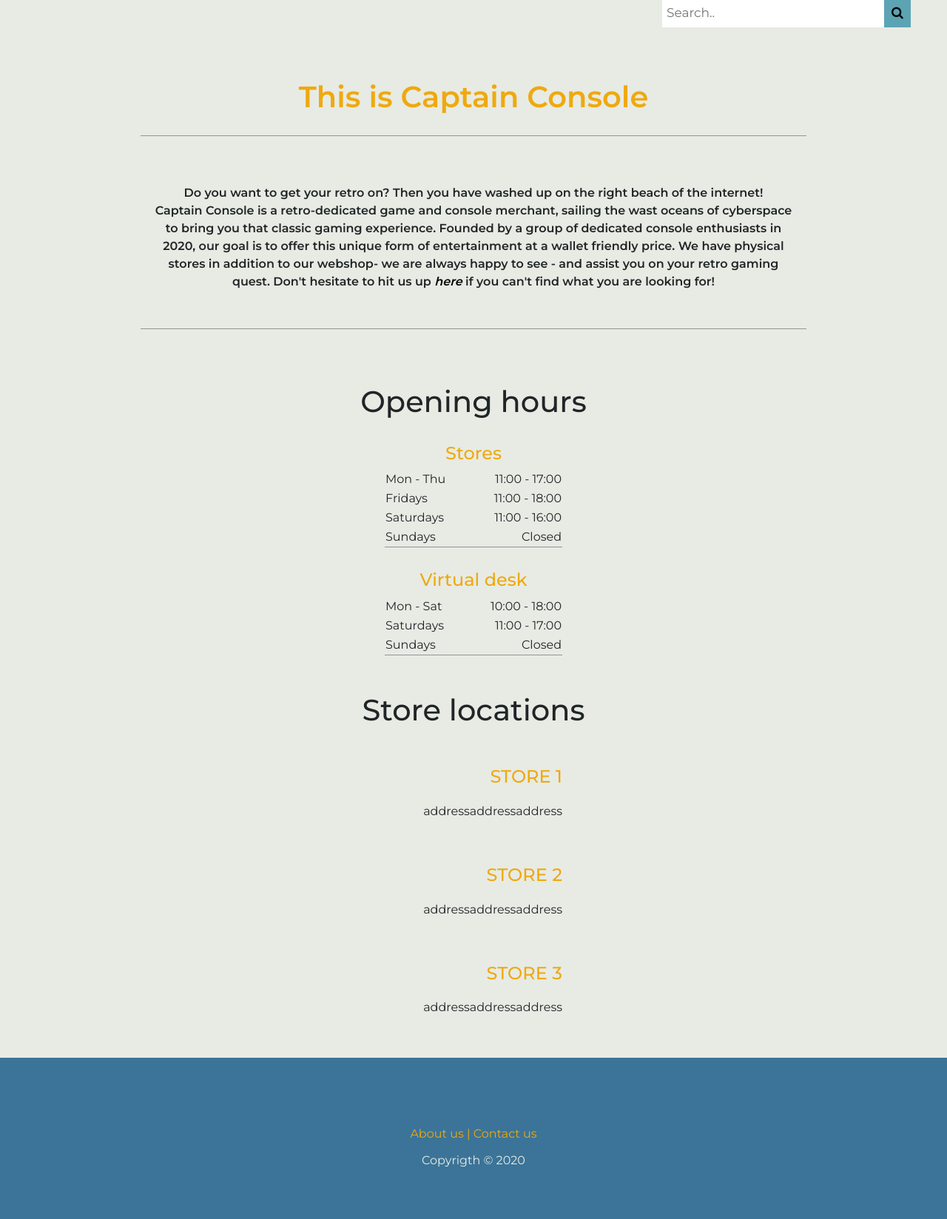
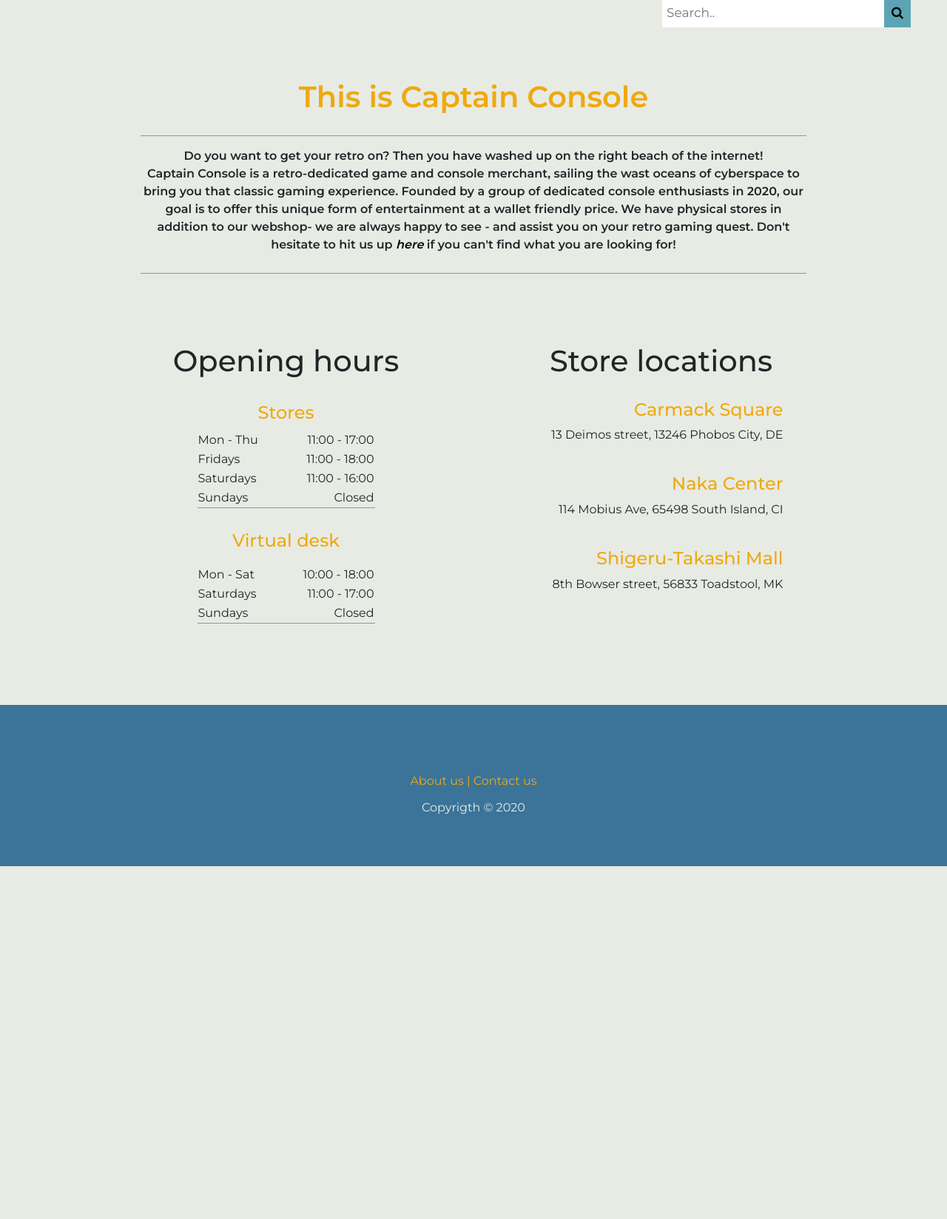
Before and after one commit to gunnsteinng/CaptainConsole2.0, a Django app: page /about_us/ in a window 1280 px wide. Shown: the part 227-1875 px from the top of the page at 74% size. After the commit the page ends 1398 px from the top, so only its background shows below. Run offline with Django 3.2, Linux system fonts and the light colour scheme; some libraries are stand-ins or nearby versions.

Commit message:
about us tilbúið

```diff
--- a/static/css/styles_about_us.css
+++ b/static/css/styles_about_us.css
@@ -1,6 +1,4 @@
 /*-------------- ABOUT US SECTION --------------*/
-/*about-us-section" id="about-us"*/
-
 .about-us-heading {
     font-weight: 600;
     padding-top: 50px;
@@ -10,14 +8,13 @@
 
 .about-us-text {
     font-weight: 600;
-    padding-top: 50px;
-    padding-bottom: 20px;
 }
 
 .in-text-link-contact-us {
     color: black;
     font-style: italic;
 }
+
 .container-about-div {
     position: center;
     align-items: center;
@@ -27,9 +24,10 @@
     border-top: solid #949494 1px;
     width: 900px;
     margin: auto;
-    padding: 15px;
+    padding-top: 15px;
+    padding-bottom: 10px;
+}
 
-}
 /*-------------- OPENING HOURS SECTION --------------*/
 .container-openinghrs-div {
     margin-top: 50px;
@@ -44,6 +42,8 @@
 
 .opening-hours-stores-heading {
     color: #efa90f;
+    padding-bottom: 10px;
+    margin: auto;
 }
 
 .opening-hrs-table-days {
@@ -54,7 +54,10 @@
     text-align: right;
 }
 
-.opening-hours-text {
+.opening-hours-help-heading {
+    color: #efa90f;
+    margin-top: 30px;
+    padding-bottom: 10px;
 }
 
 .opening-hours-help-table {
@@ -63,30 +66,31 @@
     width: 240px;
 }
 
-.opening-hours-help-heading {
-    color: #efa90f;
-    margin-top: 30px;
-}
-
-.container-store-locations-div {
+/*-------------- STORE LOCATION SECTION --------------*/
+.container-store-locations {
     margin-top: 50px;
     margin-bottom: 50px;
-    flex-direction: row;
 }
-/*-------------- STORE LOCATION SECTION --------------*/
+.store-location-heading{
+    padding-bottom: 20px;
+}
 
 .store-location-sect{
     margin: auto;
-    width: 240px;
+    width: 330px;
 }
 
 .store-location {
     color: #efa90f;
     text-align: right;
-    margin: 20px auto;
 
 }
 
 .store-location-info {
     text-align: right;
 }
+
+/*virtual desk dótið:
+    color: #efa90f;
+    margin-top: 30px;
+    padding-bottom: 10px; */
--- a/templates/about_us/about_us.html
+++ b/templates/about_us/about_us.html
@@ -20,7 +20,9 @@
     <br>
 </div>
 
-<div class="container-openinghrs-div">
+<div class="container">
+    <div class="row">
+        <div class="col-md-6 container-openinghrs-div">
             <h1 class="opening-hours-heading">Opening hours</h1>
         <br>
             <table class="opening-hours-table">
@@ -29,20 +31,16 @@
                 </thead>
                 <tbody>
                 <tr>
-                <td class="opening-hrs-table-days">Mon -
-                    Thu</td>
-                <td class="opening-hrs-table-hours">11:00 -
-                    17:00 </td>
+                    <td class="opening-hrs-table-days">Mon - Thu</td>
+                    <td class="opening-hrs-table-hours">11:00 - 17:00</td>
                 </tr>
                 <tr>
                     <td class="opening-hrs-table-days">Fridays</td>
-                <td class="opening-hrs-table-hours">11:00 -
-                    18:00 </td>
+                    <td class="opening-hrs-table-hours">11:00 - 18:00</td>
                 </tr>
                 <tr>
                     <td class="opening-hrs-table-days">Saturdays</td>
-                <td class="opening-hrs-table-hours">11:00 -
-                    16:00 </td>
+                    <td class="opening-hrs-table-hours">11:00 - 16:00 </td>
                 </tr>
                 <tr>
                     <td class="opening-hrs-table-days">Sundays</td>
@@ -71,21 +69,20 @@
                     <td class="opening-hrs-table-hours">Closed </td>
                 </tr>
             </table>
-
         </div>
 
-<div class="container-store-locations">
+    <div class="col-md-6 container-store-locations">
             <h1 class="store-location-heading">Store locations</h1>
+            <div class="store-location-sect">
+                <h4 class="store-location">Carmack Square</h4>
+                    <p class="store-location-info">13 Deimos street, 13246 Phobos City, DE</p>
         <br>
-        <div class="store-location-sect">
-            <h4 class="store-location">STORE 1</h4>
-                <p class="store-location-info">addressaddressaddress</p>
+                <h4 class="store-location">Naka Center</h4>
+                    <p class="store-location-info">114 Mobius Ave, 65498 South Island, CI</p>
         <br>
-            <h4 class="store-location">STORE 2</h4>
-                <p class="store-location-info">addressaddressaddress</p>
-    <br>
-            <h4 class="store-location">STORE 3</h4>
-                <p class="store-location-info">addressaddressaddress</p>
+                <h4 class="store-location">Shigeru-Takashi Mall</h4>
+                    <p class="store-location-info">8th Bowser street, 56833 Toadstool, MK</p>
             </div>
-
         </div>
+    </div>
+</div>
```
Also changed, not shown: templates/contact_us/contact_us.html (+0 -23 lines). Lines whose indentation alone changed are shown as unchanged.
